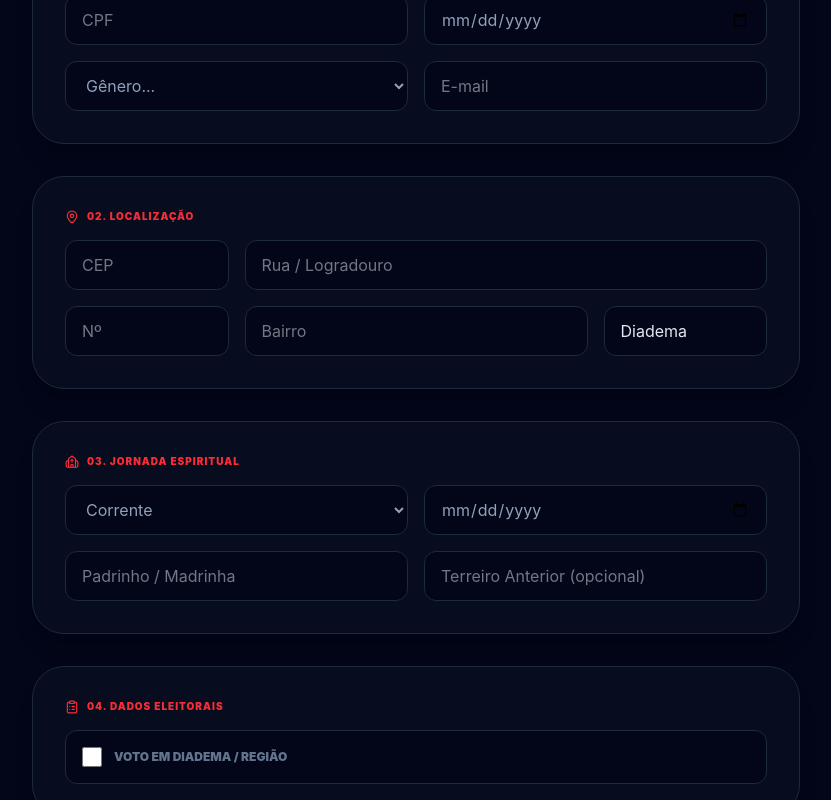
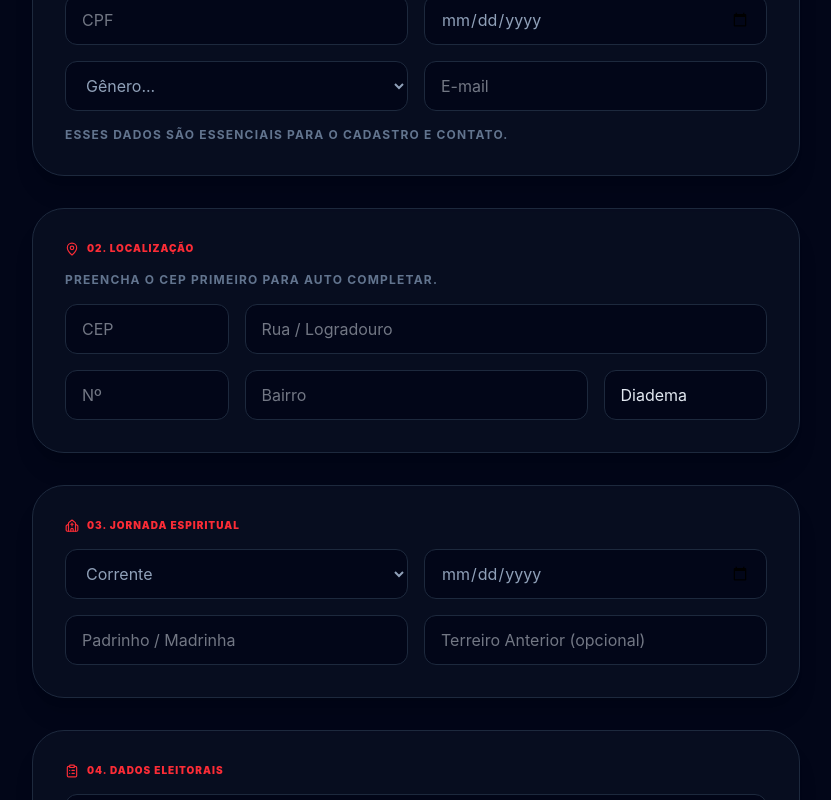
Before and after one commit to omardev3101/tdu, a React app in the folder frontend/: page /solicitacao in a window 1280 px wide. Shown: the part 760-1560 px from the top of the page, without its empty margins (224-1055 px from the left). Built offline with nearby package versions, Linux system fonts and the light colour scheme; no server answers; the HTML template or start-up script is replaced by a standard one.

Commit message:
feat: melhoria no formulario solicitação incluido eleitoral e religioso1

```diff
--- a/frontend/src/pages/FormSolicitacao.jsx
+++ b/frontend/src/pages/FormSolicitacao.jsx
@@ -173,11 +173,13 @@ const FormSolicitacao = () => {
               </select>
               <input type="email" name="email" placeholder="E-mail" className="bg-slate-950 border border-slate-800 rounded-xl px-4 py-3 outline-none focus:border-red-600" onChange={handleChange} required />
             </div>
+            <p className="text-slate-500 text-xs uppercase tracking-widest font-bold">Esses dados são essenciais para o cadastro e contato.</p>
           </div>
 
           {/* 02. ENDEREÇO */}
           <div className="bg-slate-900/40 border border-slate-800 p-8 rounded-[32px] space-y-4 shadow-xl">
             <h3 className="text-red-500 font-black text-[10px] uppercase tracking-widest flex items-center gap-2"><MapPin size={14}/> 02. Localização</h3>
+            <p className="text-slate-500 text-xs uppercase tracking-widest font-bold"> Preencha o CEP primeiro para auto completar.</p>
             <div className="grid grid-cols-2 md:grid-cols-4 gap-4">
               <input type="text" name="address_zip" value={formData.address_zip} placeholder="CEP" className="bg-slate-950 border border-slate-800 rounded-xl px-4 py-3 outline-none focus:border-red-600" onChange={handleCEP} required />
               <input type="text" name="address_street" value={formData.address_street} placeholder="Rua / Logradouro" className="col-span-3 bg-slate-950 border border-slate-800 rounded-xl px-4 py-3 outline-none" onChange={handleChange} />
@@ -208,7 +210,7 @@ const FormSolicitacao = () => {
             <h3 className="text-red-500 font-black text-[10px] uppercase tracking-widest flex items-center gap-2"><ClipboardList size={14}/> 04. Dados Eleitorais</h3>
             <label className="flex items-center gap-3 cursor-pointer bg-slate-950 p-4 rounded-xl border border-slate-800 group transition-all">
               <input type="checkbox" name="is_voter" checked={formData.is_voter} onChange={handleChange} className="w-5 h-5 accent-red-600" />
-              <span className="text-xs font-black text-slate-500 uppercase group-hover:text-white transition-colors">Voto em Diadema / Região</span>
+              <span className="text-xs font-black text-slate-500 uppercase group-hover:text-white transition-colors">Sou Eleitor</span>
             </label>
             {formData.is_voter && (
               <div className="grid grid-cols-1 md:grid-cols-3 gap-4 animate-in slide-in-from-top-2 duration-300">
```
